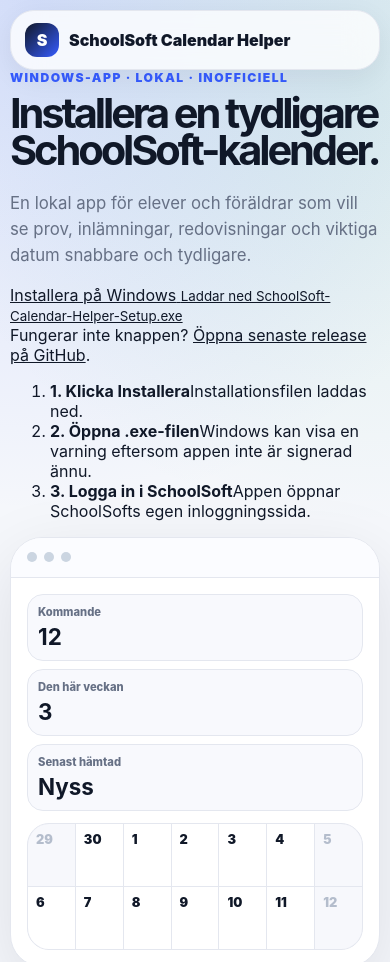
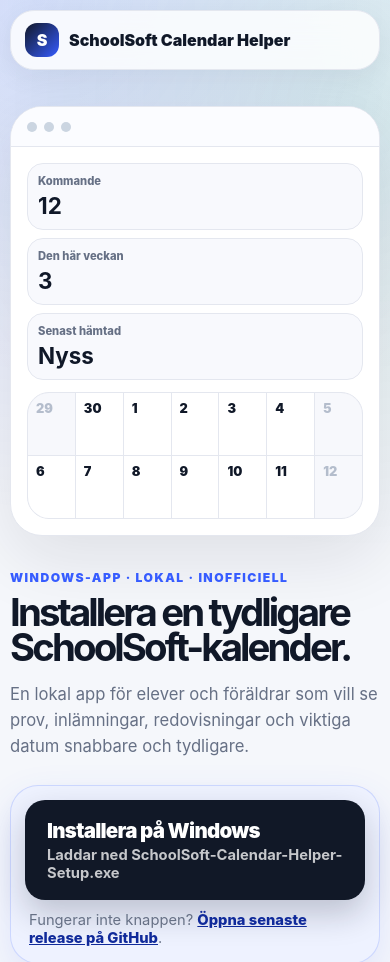
Before and after one commit to villeolof1/schoolsoft-calendar-helper, a website: page docs-site/index.html in a window 390 px wide. Shown: the top 962 px of the page. Drawn offline with Linux system fonts and the light colour scheme.

Commit message:
Improve website readability and install layout

```diff
--- a/docs-site/site.css
+++ b/docs-site/site.css
@@ -6,6 +6,7 @@
   --line: #e4e7ef;
   --accent: #365cff;
   --accent-dark: #102a9a;
+  --success: #087443;
   --shadow: 0 22px 70px rgba(16, 24, 40, 0.10);
 }
 
@@ -28,8 +29,7 @@ a { color: inherit; }
     var(--bg);
 }
 .nav,
-.download-strip,
-.hero-grid,
+.install-hero,
 .section,
 .footer {
   width: min(1120px, 100%);
@@ -43,7 +43,7 @@ a { color: inherit; }
   padding: 12px 14px;
   border: 1px solid var(--line);
   border-radius: 24px;
-  background: rgba(255,255,255,0.78);
+  background: rgba(255,255,255,0.82);
   backdrop-filter: blur(16px);
   box-shadow: 0 8px 28px rgba(16,24,40,0.06);
 }
@@ -79,55 +79,13 @@ a { color: inherit; }
   border-radius: 999px;
   padding: 8px 12px;
 }
-.download-strip {
-  display: flex;
-  justify-content: space-between;
-  align-items: center;
-  gap: 18px;
-  margin-top: 12px;
-  padding: 12px 14px;
-  border: 1px solid rgba(54,92,255,0.18);
-  border-radius: 24px;
-  background: #eef2ff;
-  box-shadow: 0 8px 28px rgba(54,92,255,0.08);
-}
-.download-strip strong,
-.download-strip span {
-  display: block;
-}
-.download-strip strong { font-size: 1.02rem; }
-.download-strip span { color: var(--muted); font-size: 0.9rem; margin-top: 2px; }
-.download-strip-actions {
-  display: flex;
-  align-items: center;
-  gap: 12px;
-  flex-wrap: wrap;
-  justify-content: flex-end;
-}
-.plain-link {
-  color: var(--accent-dark);
-  font-weight: 850;
-  font-size: 0.9rem;
-}
-.installer-url {
-  margin-top: 18px;
-  padding: 13px 14px;
-  border: 1px solid rgba(16,42,154,0.12);
-  border-radius: 18px;
-  background: rgba(255,255,255,0.72);
-  overflow-wrap: anywhere;
-}
-.installer-url a {
-  color: var(--accent-dark);
-  font-weight: 750;
-}
 
-.hero-grid {
+.install-hero {
   display: grid;
-  grid-template-columns: minmax(0, 1fr) minmax(320px, 0.82fr);
+  grid-template-columns: minmax(0, 1fr) minmax(320px, 0.78fr);
   gap: 34px;
   align-items: center;
-  padding: 64px 0 44px;
+  padding: 58px 0 44px;
 }
 .eyebrow {
   margin: 0 0 10px;
@@ -142,8 +100,9 @@ h2,
 h3,
 p { margin-top: 0; }
 h1 {
-  margin-bottom: 20px;
-  font-size: clamp(2.6rem, 7vw, 5.6rem);
+  margin-bottom: 18px;
+  max-width: 780px;
+  font-size: clamp(2.4rem, 6.7vw, 5.4rem);
   letter-spacing: -0.075em;
   line-height: 0.9;
 }
@@ -155,22 +114,92 @@ h2 {
 }
 h3 { margin-bottom: 8px; letter-spacing: -0.025em; }
 .lead {
-  max-width: 650px;
+  max-width: 670px;
   color: var(--muted);
-  font-size: clamp(1.05rem, 2vw, 1.28rem);
+  font-size: clamp(1.04rem, 1.8vw, 1.22rem);
   line-height: 1.55;
 }
-.note {
-  margin: 14px 0 0;
+
+.install-panel {
+  margin-top: 26px;
+  max-width: 650px;
+  padding: 14px;
+  border: 1px solid rgba(54,92,255,0.18);
+  border-radius: 28px;
+  background: #eef2ff;
+  box-shadow: 0 14px 38px rgba(54,92,255,0.12);
+}
+.install-button {
+  display: grid;
+  gap: 3px;
+  width: 100%;
+  min-height: 76px;
+  padding: 18px 22px;
+  border-radius: 20px;
+  background: #111827;
+  color: #fff;
+  text-decoration: none;
+  box-shadow: 0 14px 32px rgba(17,24,39,0.22);
+}
+.install-button span {
+  font-size: clamp(1.28rem, 2.4vw, 1.75rem);
+  font-weight: 950;
+  letter-spacing: -0.035em;
+}
+.install-button small {
+  color: rgba(255,255,255,0.76);
+  font-size: 0.92rem;
+  font-weight: 750;
+}
+.install-button:hover,
+.button:hover { transform: translateY(-1px); }
+.install-button:active,
+.button:active { transform: translateY(0) scale(0.99); }
+.install-help {
+  margin: 12px 0 0;
+  padding: 12px 13px;
+  border: 1px solid rgba(8,116,67,0.18);
+  border-radius: 16px;
+  background: #ecfdf3;
+  color: #075e3a;
+  line-height: 1.45;
+}
+.fallback-link {
+  margin: 11px 4px 2px;
   color: var(--muted);
   font-size: 0.92rem;
 }
-.actions {
-  display: flex;
-  flex-wrap: wrap;
+.fallback-link a,
+.plain-link,
+.installer-url a {
+  color: var(--accent-dark);
+  font-weight: 850;
+}
+.quick-steps {
+  display: grid;
+  grid-template-columns: repeat(3, minmax(0, 1fr));
   gap: 10px;
-  margin-top: 26px;
+  margin: 18px 0 0;
+  padding: 0;
+  list-style: none;
 }
+.quick-steps li {
+  padding: 13px 14px;
+  border: 1px solid var(--line);
+  border-radius: 18px;
+  background: rgba(255,255,255,0.82);
+}
+.quick-steps strong,
+.quick-steps span {
+  display: block;
+}
+.quick-steps strong { margin-bottom: 5px; }
+.quick-steps span {
+  color: var(--muted);
+  font-size: 0.88rem;
+  line-height: 1.38;
+}
+
 .button {
   display: inline-flex;
   align-items: center;
@@ -193,7 +222,6 @@ h3 { margin-bottom: 8px; letter-spacing: -0.025em; }
   border-color: var(--line);
 }
 .button.wide { width: 100%; }
-.button:hover { transform: translateY(-1px); }
 
 .app-card {
   border: 1px solid var(--line);
@@ -270,7 +298,7 @@ h3 { margin-bottom: 8px; letter-spacing: -0.025em; }
 }
 
 .section {
-  padding: 74px 18px;
+  padding: 72px 18px;
 }
 .steps {
   display: grid;
@@ -323,6 +351,14 @@ h3 { margin-bottom: 8px; letter-spacing: -0.025em; }
   background: #eef2ff;
   padding: 36px;
 }
+.installer-url {
+  margin-top: 18px;
+  padding: 13px 14px;
+  border: 1px solid rgba(16,42,154,0.12);
+  border-radius: 18px;
+  background: rgba(255,255,255,0.72);
+  overflow-wrap: anywhere;
+}
 .download-card {
   display: grid;
   gap: 10px;
@@ -348,20 +384,21 @@ h3 { margin-bottom: 8px; letter-spacing: -0.025em; }
 @media (max-width: 900px) {
   .nav { align-items: flex-start; }
   .nav-links { display: none; }
-  .download-strip { display: grid; }
-  .download-strip-actions { justify-content: start; }
-  .hero-grid,
+  .install-hero,
   .split,
   .steps { grid-template-columns: 1fr; }
-  .hero-grid { padding-top: 36px; }
+  .install-hero { padding-top: 36px; }
   .app-card { order: -1; }
+}
+
+@media (max-width: 680px) {
+  .quick-steps { grid-template-columns: 1fr; }
 }
 
 @media (max-width: 560px) {
   .hero { padding: 10px; }
   .section { padding: 46px 10px; }
-  .actions,
-  .download-strip-actions { display: grid; }
+  .install-button,
   .button { width: 100%; }
   .metric-row { grid-template-columns: 1fr; }
   .day { min-height: 62px; font-size: 0.8rem; }
```
